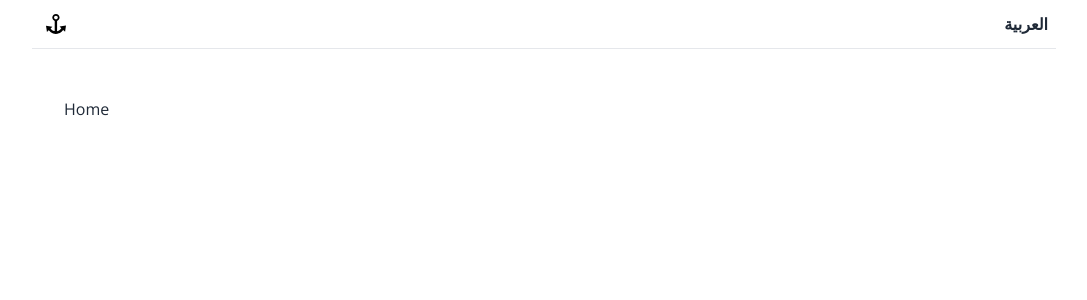
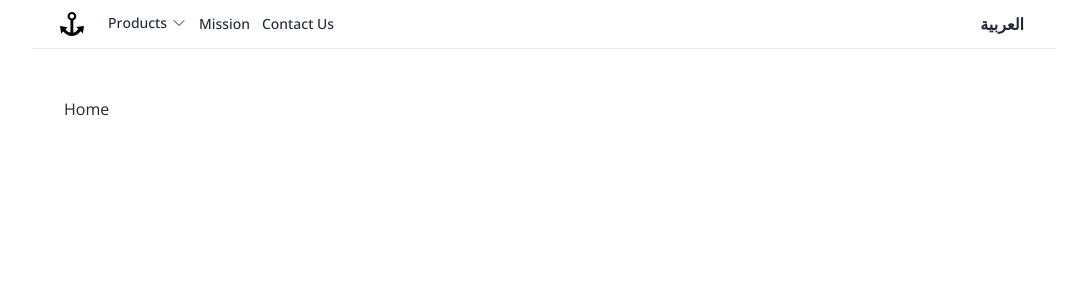
Before and after one commit to moaaz-bhnas/phoenician-2.0, a Next.js app: page / in a window 1280 px wide. Shown: the top 300 px of the page, without its empty margins (96-1183 px from the left). Built offline with nearby package versions, Linux system fonts and the light colour scheme.

Commit message:
Added desktop navigation links and popover button

```diff
--- a/src/components/Logo.tsx
+++ b/src/components/Logo.tsx
@@ -9,7 +9,7 @@ type Props = {
 function Logo({ className = "" }: Props) {
   return (
     <Image
-      className={classNames("w-5 h-5 m-auto", className)}
+      className={classNames("m-auto h-5 w-5 lg:h-6 lg:w-6", className)}
       src={"/images/logo.svg"}
       alt=""
       width={0}
--- a/src/components/PageLayout.tsx
+++ b/src/components/PageLayout.tsx
@@ -19,7 +19,7 @@ function Layout({ children, title }: Props) {
         <meta name="viewport" content="initial-scale=1.0, width=device-width" />
       </Head>
 
-      <Container className="!py-0 border-b !px-0">
+      <Container className="border-b !py-0">
         <Header />
       </Container>
       <main>{children}</main>
--- a/src/sections/header/Header.tsx
+++ b/src/sections/header/Header.tsx
@@ -1,37 +1,81 @@
-import Image from "next/future/image";
 import Link from "next/link";
 import { memo, useState } from "react";
 import Logo from "../../components/Logo";
+import classNames from "../../helper-functions/classNames";
+import ProductsPopover from "./components/ProductsPopover";
 import Sidebar from "./components/Sidebar";
 import SidebarToggler from "./components/SidebarToggler";
 
 type Props = {};
 
+export interface NavigationLink {
+  label: string;
+  href: string;
+  icon: string;
+}
+
+const navigationLinks = [
+  {
+    label: "Mission",
+    href: "/mission",
+    icon: "/images/nav-links/mission-colored-2.svg",
+  },
+  {
+    label: "Contact Us",
+    href: "/contact-us",
+    icon: "/images/nav-links/contact-colored-2.svg",
+  },
+];
+
 function Header({}: Props) {
   const [sidebarOpen, setSidebarOpen] = useState(false);
 
   return (
-    <header>
+    <header className="h-12">
       <h1 className="sr-only">Phoenician</h1>
 
       <nav className="flex justify-between" aria-label="Main">
         {/* Sidebar toggler button */}
-        <div className="lg:hidden">
+        <div className="-ml-3.5 lg:hidden">
           <SidebarToggler setOpen={setSidebarOpen} />
         </div>
 
         {/* Sidebar panel */}
-        <Sidebar open={sidebarOpen} setOpen={setSidebarOpen} />
+        <Sidebar
+          open={sidebarOpen}
+          setOpen={setSidebarOpen}
+          navigationLinks={navigationLinks}
+        />
 
         {/* Logo */}
         <Link href={"/"}>
-          <a className="hover-opacity flex h-12 w-12">
+          <a className="hover-opacity flex h-12 w-12 lg:-ml-4">
             <Logo />
           </a>
         </Link>
 
+        <div className="ml-3 hidden lg:block">
+          <ProductsPopover />
+        </div>
+
+        {/* Desktop navigation links */}
+        <ul className="mr-auto ml-3 hidden lg:flex">
+          {navigationLinks.map((link, index) => (
+            <li className={index !== 0 ? "ml-3" : ""}>
+              <Link href={link.href}>
+                <a className="flex h-12 items-center text-sm font-medium">
+                  {link.label}
+                </a>
+              </Link>
+            </li>
+          ))}
+        </ul>
+
         {/* Language */}
-        <button type="button" className="hover-opacity px-2 font-semibold">
+        <button
+          type="button"
+          className="hover-opacity -mr-2 px-2 font-semibold"
+        >
           العربية
         </button>
       </nav>
--- /dev/null
+++ b/src/sections/header/components/ProductsPopover.tsx
@@ -0,0 +1,30 @@
+import { Popover } from "@headlessui/react";
+import { ChevronDownIcon } from "@heroicons/react/24/outline";
+import { memo } from "react";
+import classNames from "../../../helper-functions/classNames";
+
+type Props = {};
+
+function ProductsPopover({}: Props) {
+  return (
+    <Popover>
+      {({ open }) => (
+        <>
+          <Popover.Button
+            className={classNames(
+              "flex h-12 items-center border-b-2 text-sm font-medium focus:border-blue-900 focus:text-blue-900 focus:outline-none",
+              open
+                ? "border-blue-900 text-blue-900 outline-none"
+                : "border-transparent"
+            )}
+          >
+            Products
+            <ChevronDownIcon className="ml-1 w-4" />
+          </Popover.Button>
+        </>
+      )}
+    </Popover>
+  );
+}
+
+export default memo(ProductsPopover);
--- a/src/sections/header/components/Sidebar.tsx
+++ b/src/sections/header/components/Sidebar.tsx
@@ -4,26 +4,15 @@ import Image from "next/future/image";
 import Link from "next/link";
 import { Dispatch, Fragment, memo, SetStateAction } from "react";
 import ProductsGrid from "./ProductsGrid";
+import { NavigationLink } from "../Header";
 
 type Props = {
   open: boolean;
   setOpen: Dispatch<SetStateAction<boolean>>;
+  navigationLinks: NavigationLink[];
 };
 
-const links = [
-  {
-    label: "Mission",
-    href: "/mission",
-    icon: "/images/nav-links/mission-colored-2.svg",
-  },
-  {
-    label: "Contact Us",
-    href: "/contact-us",
-    icon: "/images/nav-links/contact-colored-2.svg",
-  },
-];
-
-function Sidebar({ open, setOpen }: Props) {
+function Sidebar({ open, setOpen, navigationLinks }: Props) {
   return (
     <Transition.Root show={open} as={Fragment}>
       <Dialog onClose={setOpen}>
@@ -74,7 +63,7 @@ function Sidebar({ open, setOpen }: Props) {
                 <hr className="my-4" />
 
                 <ul>
-                  {links.map((link) => (
+                  {navigationLinks.map((link) => (
                     <li key={link.label}>
                       <Link href={link.href}>
                         <a className="-mx-2 flex rounded p-2 transition hover:bg-blue-200">
```
